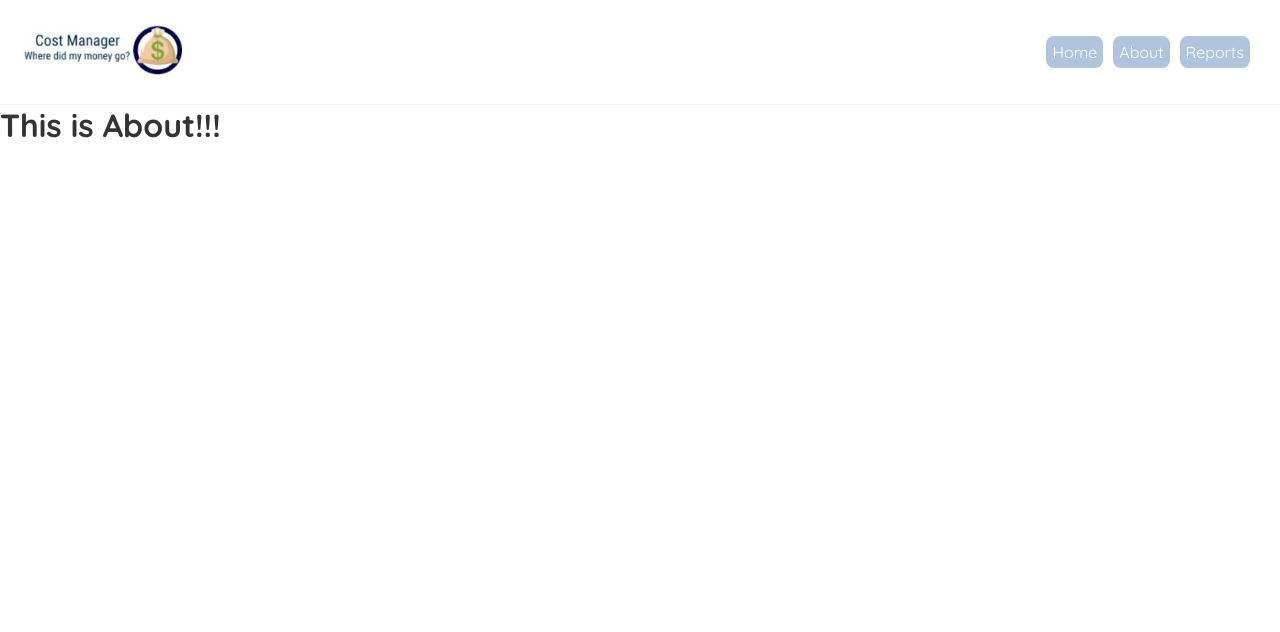
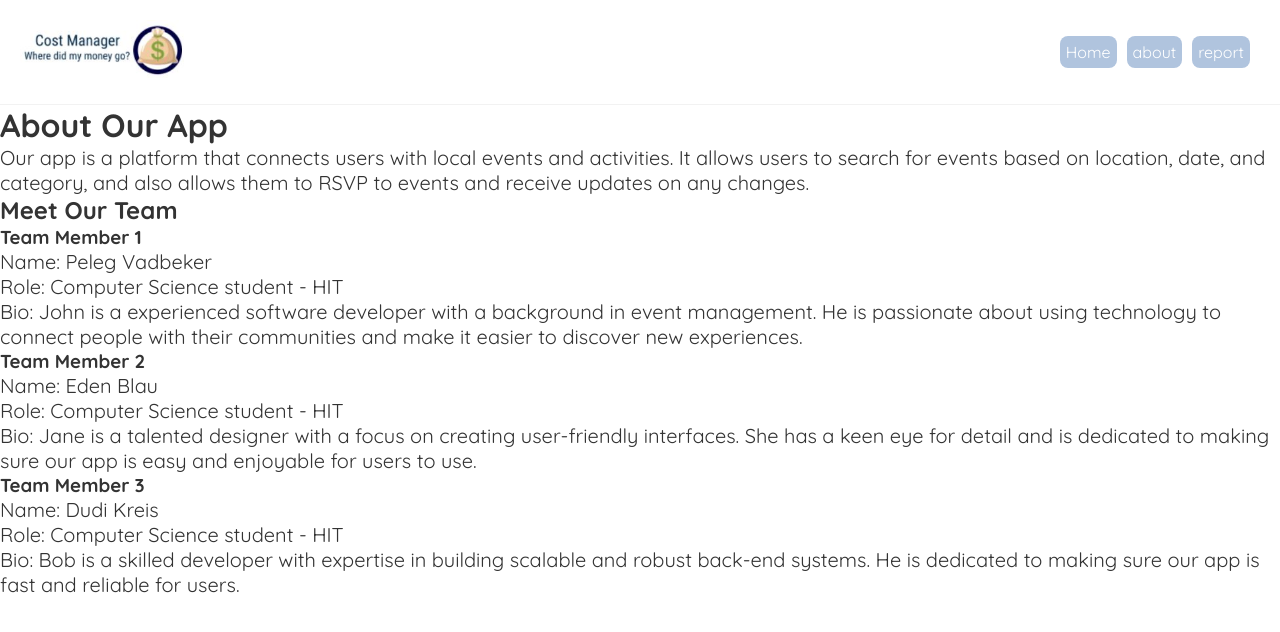
Before and after one commit to EdenBlau/Cost-Manager, a React (Create React App) app: page /about in a window 1280 px wide. Shown: the top 632 px of the page. Built offline with nearby package versions, Linux system fonts and the light colour scheme.

Commit message:
update home.js , about.js , and made links between home,about,report

```diff
--- a/package.json
+++ b/package.json
@@ -6,11 +6,14 @@
     "@testing-library/jest-dom": "^5.16.5",
     "@testing-library/react": "^13.4.0",
     "@testing-library/user-event": "^13.5.0",
+    "axios": "^0.24.0",
     "react": "^18.2.0",
     "react-datepicker": "^4.8.0",
     "react-dom": "^18.2.0",
     "react-router-dom": "^5.3.4",
     "react-scripts": "5.0.1",
+    "react-slick": "^0.29.0",
+    "styled-components": "^5.3.6",
     "web-vitals": "^2.1.4"
   },
   "scripts": {
--- /dev/null
+++ b/src/About.css
@@ -0,0 +1,5 @@
+
+
+p{
+    font-size:20px;
+}
--- a/src/About.js
+++ b/src/About.js
@@ -1,7 +1,23 @@
-function About() {
+import React from 'react';
+import './About.css'
+const About = () => {
     return (
-        <div>
-            <h1>This is About!!!</h1>
+        <div className="aboutclass">
+            <h1>About Our App</h1>
+            <p>Our app is a platform that connects users with local events and activities. It allows users to search for events based on location, date, and category, and also allows them to RSVP to events and receive updates on any changes. </p>
+            <h2>Meet Our Team</h2>
+            <h3>Team Member 1</h3>
+            <p>Name: Peleg Vadbeker</p>
+            <p>Role: Computer Science student - HIT </p>
+            <p>Bio: John is a experienced software developer with a background in event management. He is passionate about using technology to connect people with their communities and make it easier to discover new experiences.</p>
+            <h3>Team Member 2</h3>
+            <p>Name: Eden Blau</p>
+            <p>Role: Computer Science student - HIT </p>
+            <p>Bio: Jane is a talented designer with a focus on creating user-friendly interfaces. She has a keen eye for detail and is dedicated to making sure our app is easy and enjoyable for users to use.</p>
+            <h3>Team Member 3</h3>
+            <p>Name: Dudi Kreis</p>
+            <p>Role: Computer Science student - HIT </p>
+            <p>Bio: Bob is a skilled developer with expertise in building scalable and robust back-end systems. He is dedicated to making sure our app is fast and reliable for users.</p>
         </div>
     );
 }
--- a/src/Home.css
+++ b/src/Home.css
@@ -80,3 +80,34 @@ button:hover {
 button:active {
     transform: translateY(-1px);
 }
+
+.Home li {
+    list-style: none;
+    padding: 10px;
+    margin-bottom: 10px;
+    background-color: #f4f4f4;
+    border-radius: 5px;
+}
+.Home li button {
+    float: right;
+    margin-left: 10px;
+    padding: 5px 10px;
+    background-color: #ff0000;
+    color: #fff;
+    border-radius: 5px;
+    border: none;
+    cursor: pointer;
+}
+
+.list-item {
+    list-style: none;
+    padding: 10px;
+    border-bottom: 1px solid #ccc;
+    font-size: 1.2rem;
+    display: flex;
+    justify-content: space-between;
+}
+
+.list-item span {
+    font-weight: bold;
+}
--- a/src/Home.js
+++ b/src/Home.js
@@ -1,7 +1,26 @@
 import React from 'react';
 import './Home.css';
+import { useState ,useEffect} from 'react';
+
 
 const Home = () => {
+
+
+    useEffect(() => {
+        const inputsFromLocalStorage = JSON.parse(localStorage.getItem('inputs'));
+        if (inputsFromLocalStorage) {
+            setInputs(inputsFromLocalStorage);
+        }
+    }, []);
+
+    const [date, setDate] = useState('');
+    const [item, setItem] = useState('');
+    const [price, setPrice] = useState('');
+    const [category, setCategory] = useState('food');
+    const [description, setDescription] = useState('');
+    const [inputs, setInputs] = useState([]);
+
+
 
     return (
         <div className="Home">
@@ -11,20 +30,20 @@ const Home = () => {
 
                 <div className="inputGroup">
                     <label htmlFor='name'>Date</label>
-                    <input type="date" required="" autoComplete={'off'}/>
+                    <input type="date" value={date} onChange={e=>setDate(e.target.value)} required="" autoComplete={'off'}/>
                 </div>
 
                 <div className="inputGroup">
-                    <label>Item: </label><input type="text"/>
+                    <label>Item: </label><input type="text" value={item} onChange={e=>setItem(e.target.value)}/>
                 </div>
 
                 <div className="inputGroup">
-                    <label>Price: </label><input type="text"/>
+                    <label>Price: </label><input type="text" value={price} onChange={e=>setPrice(e.target.value)}/>
                 </div>
 
                 <div className="inputGroup">
                     <label>Category:</label>
-                    <select id>
+                    <select value={category} onChange={e=>setCategory(e.target.value)}>
                         <option value="food">Food</option>
                         <option value="personalSpending">Personal spending</option>
                         <option value="children">Children</option>
@@ -39,15 +58,32 @@ const Home = () => {
                 </div>
 
                 <div className="inputGroup">
-                    <label>Description: </label><textarea placeholder="Enter description"></textarea>
+                    <label>Description: </label><textarea value={description} onChange={e=>setDescription(e.target.value)} placeholder="Enter description"></textarea>
                 </div>
 
                 <div className="submit">
-                    <button id="plus">Add cost</button>
+                    <button id="plus" onClick={()=>{
+                        setInputs([...inputs,{date,item,price,category,description}]);
+                        localStorage.setItem('inputs', JSON.stringify([...inputs,{date,item,price,category,description}]));
+                    }}>Add cost</button>
                 </div>
+
             </div>
 
+            {/*The component then maps over the items in the inputs state variable and displays them in a list*/}
+            {inputs.map((input, index) => (
+                <li className={'list-item'} key={index}>
+                    Date: {input.date} Item: {input.item} Price: {input.price} Category: {input.category} Description: {input.description}
+                    <button onClick={()=>{
+                        inputs.splice(index, 1);
+                        setInputs([...inputs]);
+                        localStorage.setItem('inputs', JSON.stringify(inputs));
+                    }}>Delete</button>
+                </li>
+            ))}
+
         </div>
+
     );
 }
 export default Home;
--- a/src/Navbar.js
+++ b/src/Navbar.js
@@ -1,6 +1,7 @@
 import React from 'react';
 import './Navbar.css';
 import AppLogo from './AppLogo.JPG';
+import {Link} from "react-router-dom";
 
 const Navbar = () => {
     return (
@@ -10,9 +11,10 @@ const Navbar = () => {
             </a>
 
             <div className="links_container">
-                <a className="links" href="/">Home</a>
-                <a className="links" href="/about">About</a>
-                <a className="links" href="/reports">Reports</a>
+                <Link to="/" className="links">Home</Link>
+                <Link to="/about" className="links">about</Link>
+                <Link to="/report" className="links">report</Link>
+
             </div>
         </nav>
     );
```
Also changed, not shown: 1 other file (tests, documents, lock files or other folders).
